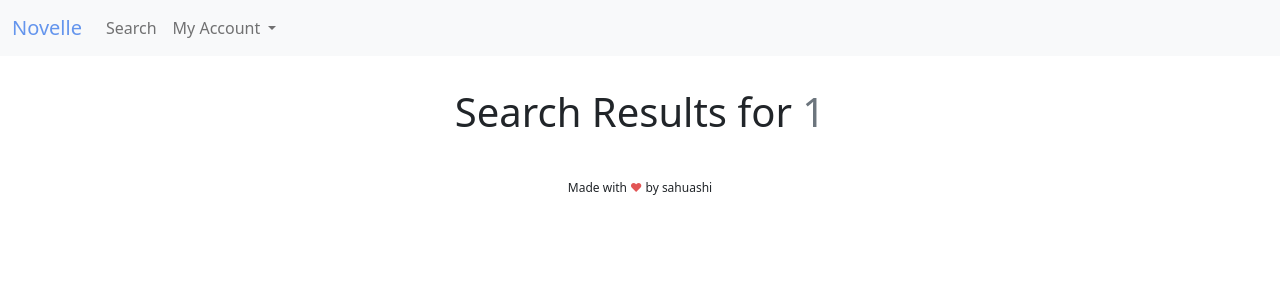
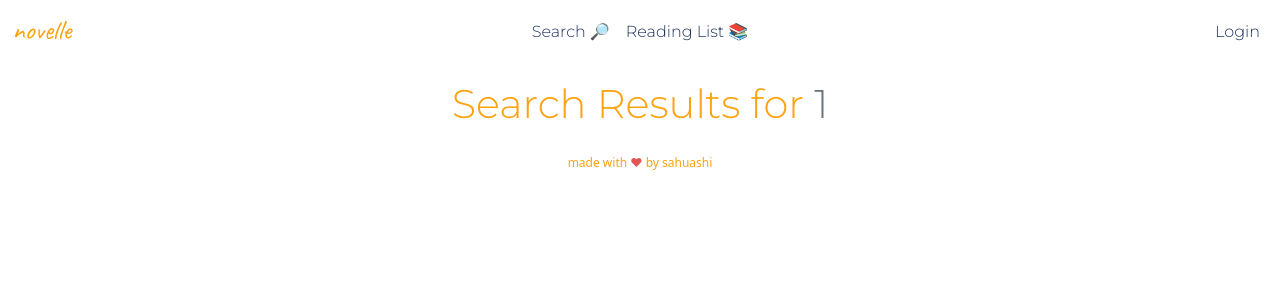
Before and after one commit to sahuashi/novelle, a Flask app: page /search/1 in a window 1280 px wide. Shown: the top 300 px of the page. Run offline with Flask 2, Linux system fonts and the light colour scheme; data that the repository does not hold is empty; parts of the project's set-up code (start-up, migrations or seed data) failed here and were passed over.

Commit message:
Update UI

```diff
--- a/main.py
+++ b/main.py
@@ -2,27 +2,22 @@ from flask import Flask
 from flask_sqlalchemy import SQLAlchemy
 from flask_login import LoginManager
 from views.routes import router
+import os
 
-# initialize flask
+# initialize flask app
 app = Flask(__name__)
-app.secret_key = 'secret'
+app.config['SQLALCHEMY_DATABASE_URI'] = os.environ.get('DATABASE_URL')
+app.config['SQLALCHEMY_TRACK_MODIFICATIONS'] = False
+app.secret_key = os.environ.get('SECRET_KEY')
 app.register_blueprint(router)
 
-# database setup
-app.config['SQLALCHEMY_DATABASE_URI'] = 'sqlite:///database.db'
-app.config['SQLALCHEMY_TRACK_MODIFICATIONS'] = False
+# setup database
 db = SQLAlchemy(app)
 
-# user management setup
+# setup login manager
 login_manager = LoginManager()
 login_manager.init_app(app)
-
-
 @login_manager.user_loader
 def load_user(user_id):
     from models import User
     return User.query.get(int(user_id))
-
-
-if __name__ == "__main__":
-    app.run()
--- a/static/css/style.css
+++ b/static/css/style.css
@@ -1,17 +1,31 @@
 .header{
     text-align: center;
-    padding:2em;
 }
 
-.display-4{
+body {
+    color: #1E325C;
+}
+
+.display-4 {
     font-size: 2.5rem;
+    font-family: "Montserrat";
+    font-weight: 300;
+    color: #FCA311;
 }
 
 .btn-blue{
-    background-color: cornflowerblue;
+    background-color: #1E325C;
+    font-family: "Montserrat";
+    font-weight: 300
 }
 
-.btn{
+.btn-yellow{
+    background-color: #FCA311;
+    font-family: "Montserrat";
+    font-weight: 300
+}
+
+.curved{
     border-radius: 8px;
 }
 
@@ -23,10 +37,82 @@
   text-align: center;
   width: 100%;
   margin: auto;
-  padding: 3px;
+  padding: 2px;
   font-size: 12px;
   position: relative;
   left: 0;
   bottom: 0;
   width: 100%;
+  color: #FCA311;
 }
+
+.brand {
+    font-family: "Caveat";
+    color: #FCA311!important;
+    font-size: 175%;
+    margin-top:-0.3%
+
+}
+
+.item {
+    font-family: "Montserrat";
+    font-weight: 300;
+    color: #1E325C!important;
+}
+
+.heading {
+    font-family: "Montserrat";
+    font-weight: 700
+}
+
+.subheading {
+    font-family: "Montserrat";
+    font-weight: 500;
+}
+
+.info {
+    font-family: "Work Sans";
+}
+
+.card-text {
+    font-family: "Work Sans";
+}
+
+.border-yellow {
+    border-color: #ffffff;
+}
+
+::-webkit-input-placeholder { /* chrome, safari */
+   font-family: "Work Sans";
+   font-weight: 400;
+}
+
+:-moz-placeholder { /* Firefox 18- */
+   font-family: "Work Sans";
+   font-weight: 400;
+}
+
+::-moz-placeholder {  /* Firefox 19+ */
+   font-family: "Work Sans";
+   font-weight: 400;
+}
+
+:-ms-input-placeholder {  /* Internet Explorer */
+   font-family: "Work Sans";
+   font-weight: 400;
+}
+
+.search{
+    margin-top: -7%;
+    /*background-image: url("../yellowblue.jpeg");
+    background-size: 800px 400px;
+    background-repeat: no-repeat;*/
+}
+
+.searchform {
+    width: 70%
+}
+
+.loginform {
+    width: 60%
+}
--- a/templates/base.html
+++ b/templates/base.html
@@ -4,36 +4,29 @@
     <meta charset="UTF-8">
     <link href="https://cdn.jsdelivr.net/npm/bootstrap@5.0.0-beta1/dist/css/bootstrap.min.css" rel="stylesheet"
           integrity="sha384-giJF6kkoqNQ00vy+HMDP7azOuL0xtbfIcaT9wjKHr8RbDVddVHyTfAAsrekwKmP1" crossorigin="anonymous">
-    <link rel="stylesheet" type="text/css" href="{{ url_for('static', filename='css/style.css')}}">
+    <link href="http://fonts.googleapis.com/css?family=Caveat" rel="stylesheet" type="text/css">
+    <link href="https://fonts.googleapis.com/css?family=Quicksand:300,500" rel="stylesheet" type="text/css">
+    <link href="https://fonts.googleapis.com/css?family=Montserrat:300,500,600,700,800|Work+Sans:400,700" rel="stylesheet">    <link rel="stylesheet" type="text/css" href="{{ url_for('static', filename='css/style.css')}}">
     <title>Novelle</title>
-    <nav class="navbar navbar-expand-lg navbar-light bg-light">
+    <nav class="navbar navbar-expand-lg navbar-light bg-transparent">
         <div class="container-fluid">
-            <a class="navbar-brand" style="color: cornflowerblue;" href="/">Novelle</a>
+            <a class="navbar-brand brand d-flex w-50 me-auto" href="/">novelle</a>
             <button class="navbar-toggler" type="button" data-bs-toggle="collapse" data-bs-target="#navbarNavAltMarkup"
                     aria-controls="navbarNavAltMarkup" aria-expanded="false" aria-label="Toggle navigation">
                 <span class="navbar-toggler-icon"></span>
             </button>
             <div class="collapse navbar-collapse" id="navbarNavAltMarkup">
-                <div class="navbar-nav">
-                    <a class="nav-link" href="/search">Search</a>
-                    <li class="nav-item dropdown">
-                        <a class="nav-link dropdown-toggle" href="#" id="navbarDropdown" role="button"
-                           data-bs-toggle="dropdown" aria-expanded="false">
-                            My Account
-                        </a>
-                        <ul class="dropdown-menu" aria-labelledby="navbarDropdown">
-                            <li><a class="dropdown-item" href="/mylist">My List</a></li>
-                            <li>
-                                <hr class="dropdown-divider">
-                            </li>
-                            {% if current_user.is_authenticated %}
-                                <li><a class="dropdown-item" href="/logout">Logout</a></li>
-                            {% else %}
-                                <li><a class="dropdown-item" href="/login">Login</a></li>
-                            {% endif %}
-                        </ul>
-                    </li>
-                </div>
+                <ul class="navbar-nav w-100 justify-content-center">
+                    <li><a class="nav-link item" href="/search">Search 🔎</a></li>
+                    <li><a class="nav-link item" href="/mylist">Reading List 📚</a></li>
+                </ul>
+                <ul class="navbar-nav ms-auto w-100 justify-content-end">
+                    {% if current_user.is_authenticated %}
+                    <li><a class="nav-link item" href="/logout">Logout</a></li>
+                    {% else %}
+                    <li><a class="nav-link item" href="/login">Login</a></li>
+                    {% endif %}
+                </ul>
             </div>
         </div>
     </nav>
@@ -52,6 +45,6 @@
         crossorigin="anonymous"></script>
 </body>
 <footer class="footer">
-    Made with <span class="heart">❤</span> by sahuashi
+    made with <span class="heart">❤</span> by sahuashi
 </footer>
 </html>
--- a/templates/list.html
+++ b/templates/list.html
@@ -1,7 +1,7 @@
 {% extends 'base.html'%}
 {% block content %}
 <div class="header">
-    <h1 class="display-4">{{current_user.username}}'s Reading List</h1>
+    <h1 class="display-4 mt-2 mb-3">{{current_user.username}}'s Reading List</h1>
 </div>
 <div class="container">
     <div class="row mx-auto no-gutters justify-content-center">
--- a/templates/login.html
+++ b/templates/login.html
@@ -1,9 +1,9 @@
 {% extends 'base.html'%}
 {% block content %}
 <div class="header">
-    <h1 class="display-4">Login</h1>
-    <div class="container">
-        <form class="form-signin" method="POST" action="/login">
+    <div class="container d-flex flex-column min-vh-100 justify-content-center align-items-center search">
+        <h1 class="display-4">Login</h1>
+        <form class="form-signin loginform" method="POST" action="/login">
             {{ form.hidden_tag() }}
             {{ form.username(class='form-control bg-white border-left-0 border-md', placeholder='Username') }}
             <br>
--- a/templates/register.html
+++ b/templates/register.html
@@ -1,9 +1,9 @@
 {% extends 'base.html'%}
 {% block content %}
 <div class="header">
-    <h1 class="display-4">Create Account</h1>
-    <div class="container">
-        <form class="form-signin" method="POST" action="/register">
+    <div class="container d-flex flex-column min-vh-100 justify-content-center align-items-center search">
+        <h1 class="display-4">Create Account</h1>
+        <form class="form-signin loginform" method="POST" action="/register">
             {{ form.hidden_tag() }}
             {{ form.username(class='form-control bg-white border-left-0 border-md', placeholder='Username') }}
             <br>
--- a/templates/results.html
+++ b/templates/results.html
@@ -1,23 +1,23 @@
 {% extends 'base.html'%}
 {% block content %}
 <div class="header">
-    <h1 class="display-4">Search Results for <span class="text-muted">{{query}}</span></h1>
+    <h1 class="display-4 mt-3 mb-4">Search Results for <span class="text-muted">{{query}}</span></h1>
 </div>
 
 <div class="container">
     {% for book in books %}
-    <div class="card mb-3 border-secondary">
-        <div class="row mx-auto no-gutters">
-            <div class="col-md-3 my-auto">
+    <div class="card mb-5 border-yellow">
+        <div class="row no-gutters">
+            <div class="col-md-3 my-auto mx-auto">
                 <img src="{{ book.thumbnail }}" class="card-img" alt="Book thumbnail">
             </div>
             <div class="col-md-9">
                 <div class="card-body">
-                    <h5 class="card-title">{{ book.title }}</h5>
-                    <h6 class="card-title text-muted">{{book.subtitle}}</h6>
+                    <h5 class="card-title heading">{{ book.title }}</h5>
+                    <h6 class="card-title subheading text-muted">{{book.subtitle}}</h6>
                     <p class="card-text">{{ book.desc }}</p>
                 </div>
-                <ul class="list-group list-group-flush">
+                <ul class="list-group list-group-flush info">
                     <li class="list-group-item">Author: {{ book.author }}</li>
                     <li class="list-group-item">Publisher: {{ book.publisher }}</li>
                     <li class="list-group-item">Date published: {{book.date}}</li>
@@ -27,14 +27,14 @@
                 <div style="width: auto;" class="card-body">
                     <div style="float: left; width: 150px;">
                         <form action="{{ url_for('route.save') }}" method="POST">
-                            <button class="card-link btn btn-blue text-white" type="submit" name="bookid"
+                            <button class="card-link btn btn-yellow text-white curved" type="submit" name="bookid"
                                     value="{{book.id}}">
                                 Save to My List
                             </button>
                         </form>
                     </div>
-                    <div style="float: left; width: 190px">
-                        <a href="{{book.infoLink}}" class="card-link btn btn-blue text-white" role="button">
+                    <div style="float: left; width: 210px">
+                        <a href="{{book.infoLink}}" class="card-link btn btn-blue text-white curved" role="button">
                             View on Google Books</a>
                     </div>
                     <br><br>
--- a/views/routes.py
+++ b/views/routes.py
@@ -1,14 +1,12 @@
 from flask import Blueprint, render_template, flash, request, redirect, url_for, current_app
 from flask_login import login_required, logout_user, login_user, current_user
 from sqlalchemy import exc
-import os, sys, requests
+from models import User, Book
+from main import db
+from forms import Form
+import os, requests
 
 router = Blueprint('route', __name__)
-
-# amend path to prevent circular imports
-current = os.path.dirname(os.path.realpath(__file__))
-parent = os.path.dirname(current)
-sys.path.append(parent)
 
 
 # no home page atm, redirects to search page
@@ -38,56 +36,13 @@ def retrieve(query):
     resp = requests.get(search_url)
     # save relevant book info from api response
     responses = resp.json()['items']
-    books = []
-    from models import Book
-    from main import db
-    # add retrieved books to search results list
-    for book in responses:
-        book_info = {
-            'id': book['id'],
-            'title': book['volumeInfo']['title'] if 'title' in book['volumeInfo'] else 'No title available.',
-            'subtitle': book['volumeInfo']['subtitle'] if 'subtitle' in book['volumeInfo'] else '',
-            'desc': book['volumeInfo']['description'] if 'description' in book[
-                'volumeInfo'] else 'No description available.',
-            'author': book['volumeInfo']['authors'][0] if 'authors' in book['volumeInfo'] else 'No authors available.',
-            'date': book['volumeInfo']['publishedDate'] if 'publishedDate' in book[
-                'volumeInfo'] else 'No published date available.',
-            'publisher': book['volumeInfo']['publisher'] if 'publisher' in book[
-                'volumeInfo'] else ' No publisher available.',
-            'thumbnail': book['volumeInfo']['imageLinks']['thumbnail'] if 'imageLinks' in book[
-                'volumeInfo'] else 'https://islandpress.org/sites/default/files/default_book_cover_2015.jpg',
-            'pages': book['volumeInfo']['pageCount'] if 'pageCount' in book[
-                'volumeInfo'] else 'No page count available.',
-            'rating': f"{book['volumeInfo']['averageRating']}/5 based on {book['volumeInfo']['ratingsCount']} review(s)"
-            if 'averageRating' in book['volumeInfo'] else 'No rating available.',
-            'infoLink': book['volumeInfo']['infoLink'] if 'infoLink' in book['volumeInfo'] else ' '
-        }
-        # add current book to list of books
-        books.append(book_info)
-        # add current book to book db table
-        try:
-            book = Book(id=book_info.get('id'),
-                        title=book_info.get('title'),
-                        subtitle=book_info.get('subtitle'),
-                        thumbnail=book_info.get('thumbnail'),
-                        googlebooks=book_info.get('infoLink')
-                        )
-            db.session.add(book)
-            db.session.flush()
-        # if current book info already in db, abort
-        except exc.SQLAlchemyError:
-            db.session.rollback()
-        # save updated db
-        else:
-            db.session.commit()
+    books = parsebooks(responses)
     return render_template('results.html', books=books, query=query)
 
 
 # allow user to login to view and edit list
 @router.route("/login", methods=['GET', 'POST'])
 def login():
-    from forms import Form
-    from models import User
     form = Form()
     if form.validate_on_submit():
         user = User.query.filter_by(username=form.username.data).first()
@@ -105,9 +60,6 @@ def login():
 # allow user to create account
 @router.route("/register", methods=['GET', 'POST'])
 def register():
-    from models import User
-    from main import db
-    from forms import Form
     form = Form()
     if form.validate_on_submit():
         user = User(username=form.username.data, password=form.password.data)
@@ -150,8 +102,6 @@ def list():
 def save():
     if current_user.is_authenticated:
         if request.method == "POST":
-            from models import User, Book
-            from main import db
             bookid = request.form['bookid']
             book = Book.query.filter_by(id=bookid).first()
             user = current_user
@@ -166,3 +116,48 @@ def save():
 @router.route('/favicon.ico')
 def favicon():
     return current_app.send_static_file('favicon.ico')
+
+
+def parsebooks(res):
+    # list to store parsed book information
+    books = []
+    # retrieve relevant info from json
+    for book in res:
+        book_info = {
+            'id': book['id'],
+            'title': book['volumeInfo']['title'] if 'title' in book['volumeInfo'] else 'No title available.',
+            'subtitle': book['volumeInfo']['subtitle'] if 'subtitle' in book['volumeInfo'] else '',
+            'desc': book['volumeInfo']['description'] if 'description' in book[
+                'volumeInfo'] else 'No description available.',
+            'author': book['volumeInfo']['authors'][0] if 'authors' in book['volumeInfo'] else 'No authors available.',
+            'date': book['volumeInfo']['publishedDate'] if 'publishedDate' in book[
+                'volumeInfo'] else 'No published date available.',
+            'publisher': book['volumeInfo']['publisher'] if 'publisher' in book[
+                'volumeInfo'] else ' No publisher available.',
+            'thumbnail': book['volumeInfo']['imageLinks']['thumbnail'] if 'imageLinks' in book[
+                'volumeInfo'] else 'https://islandpress.org/sites/default/files/default_book_cover_2015.jpg',
+            'pages': book['volumeInfo']['pageCount'] if 'pageCount' in book[
+                'volumeInfo'] else 'No page count available.',
+            'rating': f"{book['volumeInfo']['averageRating']}/5 based on {book['volumeInfo']['ratingsCount']} review(s)"
+            if 'averageRating' in book['volumeInfo'] else 'No rating available.',
+            'infoLink': book['volumeInfo']['infoLink'] if 'infoLink' in book['volumeInfo'] else ' '
+        }
+        # add current book to list of book results
+        books.append(book_info)
+        # add current book to database
+        try:
+            book = Book(id=book_info.get('id'),
+                        title=book_info.get('title'),
+                        subtitle=book_info.get('subtitle'),
+                        thumbnail=book_info.get('thumbnail'),
+                        googlebooks=book_info.get('infoLink')
+                        )
+            db.session.add(book)
+            db.session.flush()
+        # if current book info already in db, abort
+        except exc.SQLAlchemyError:
+            db.session.rollback()
+        # else, save updated db
+        else:
+            db.session.commit()
+    return books
--- /dev/null
+++ b/wsgi.py
@@ -0,0 +1,4 @@
+from main import app
+
+if __name__ == "__main__":
+    app.run()
```
Also changed, not shown: models.py (+8 -1 lines), requirements.txt (added, +18 -0 lines), templates/search.html (+5 -7 lines), README.md, static/favicon.ico, static/logo.png (deleted), 2 other files.
